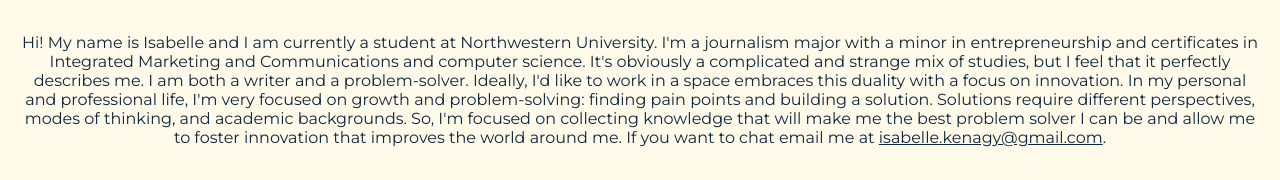
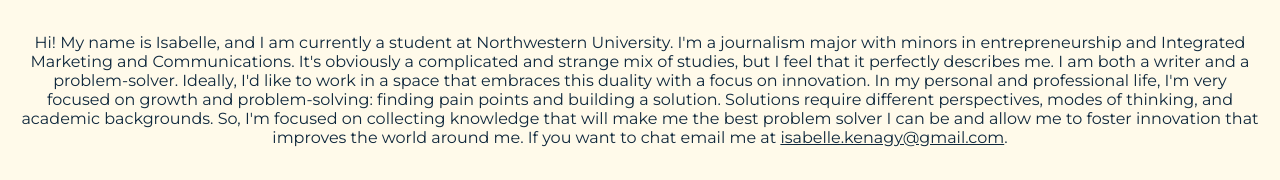
Before and after one commit to isabellekenagy/cs130-coursework, a plain HTML site: page project/about_index.html in a window 1280 px wide. Shown: the part 508-688 px from the top of the page. Drawn offline with Linux system fonts and the light colour scheme; grey boxes are pictures that could not be loaded; a web font is replaced by a local one.

Commit message:
checking in project changes

```diff
--- a/project/about_index.html
+++ b/project/about_index.html
@@ -36,12 +36,12 @@
             <section class="bio">
                 <h4>About Isabelle </h4>
                 <img src="https://pbs.twimg.com/profile_images/1247607926887297024/iWZ8rzhG_400x400.jpg">
-               <p> Hi! My name is Isabelle and I am currently a student at Northwestern University. I'm a journalism major with a minor in entrepreneurship and
-                   certificates in Integrated Marketing and Communications and computer science. It's obviously a complicated and strange mix of studies, but I feel
-                   that it perfectly describes me. I am both a writer and a problem-solver. Ideally, I'd like to work in a space embraces this duality with a focus on innovation.
-                   In my personal and professional life, I'm very focused on growth and problem-solving: finding pain points and building a solution. Solutions require different
-                   perspectives, modes of thinking, and academic backgrounds. So, I'm focused on collecting knowledge that will make me the best problem solver I can be and allow me
-                   to foster innovation that improves the world around me. If you want to chat email me at <a href="mailto: isabelle.kenagy@gmail.com">isabelle.kenagy@gmail.com</a>.
+               <p> Hi! My name is Isabelle, and I am currently a student at Northwestern University. I'm a journalism major with minors in entrepreneurship and Integrated Marketing and Communications.
+                It's obviously a complicated and strange mix of studies, but I feel
+                that it perfectly describes me. I am both a writer and a problem-solver. Ideally, I'd like to work in a space that embraces this duality with a focus on innovation.
+                In my personal and professional life, I'm very focused on growth and problem-solving: finding pain points and building a solution. Solutions require different
+                perspectives, modes of thinking, and academic backgrounds. So, I'm focused on collecting knowledge that will make me the best problem solver I can be and allow me
+                to foster innovation that improves the world around me. If you want to chat email me at <a href="mailto: isabelle.kenagy@gmail.com">isabelle.kenagy@gmail.com</a>.
                </p>
                 <iframe src="https://open.spotify.com/embed/playlist/1peGAffSXajGXz07GXFPQH" width="300" height="380" frameborder="0" allowtransparency="true" allow="encrypted-media"></iframe>
             </section>
```
